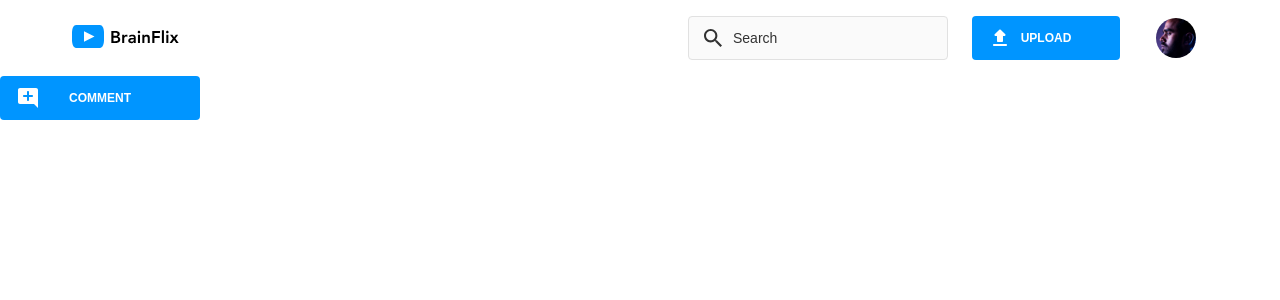
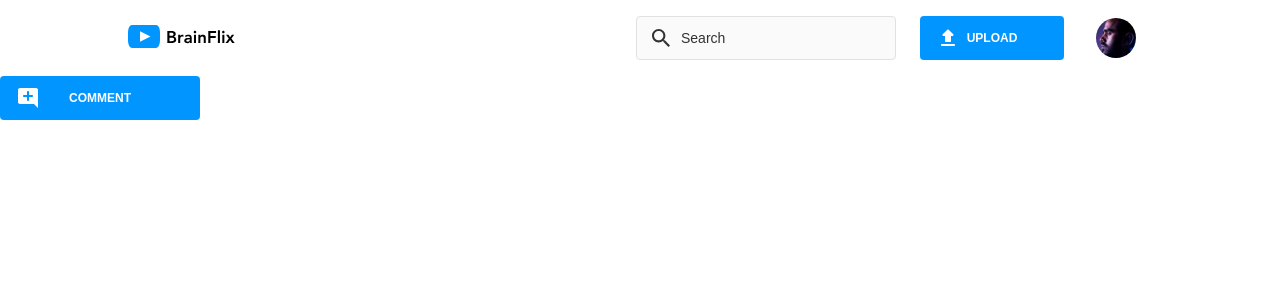
Before and after one commit to yangliudesigns/yang-liu-brainflix, a React (Vite) app: page / in a window 1280 px wide. Shown: the top 300 px of the page. Built offline with nearby package versions, Linux system fonts and the light colour scheme; a web font is replaced by a local one.

Commit message:
Update and fix header component

```diff
--- a/src/components/Header/Header.scss
+++ b/src/components/Header/Header.scss
@@ -3,15 +3,15 @@
 
 
 .header {
-    padding: 0.25rem 0.5rem 0.25rem;
+    padding: 0.5rem 1rem;
 
     @include tablet {
-        padding: 0.5rem 1.75rem;
+        padding: 0.5rem 1.5rem;
     }
 
     &__container {
         margin: auto;
-        max-width: 1136px;
+        max-width: 1024px;
         display: flex;
         align-items: center;
         flex-wrap: wrap;
@@ -55,7 +55,7 @@
             }
 
             @include desktop {
-                margin-right: 0.75rem;
+                margin-right: 1rem;
             }
         }
 
@@ -64,15 +64,15 @@
             flex: 100%;
 
             @include tablet {
-                margin-right: 0.75rem;
-                flex: 0 9.75rem;
+                margin-right: 1rem;
+                flex: 0 9rem;
                 // @include flex-center;
 
             }
 
             @include desktop {
-                margin-right: 1.75rem;
-                flex: 0 9.25rem;
+                margin-right: 1.5rem;
+                flex: 0 9rem;
             }
     }
 }
```
